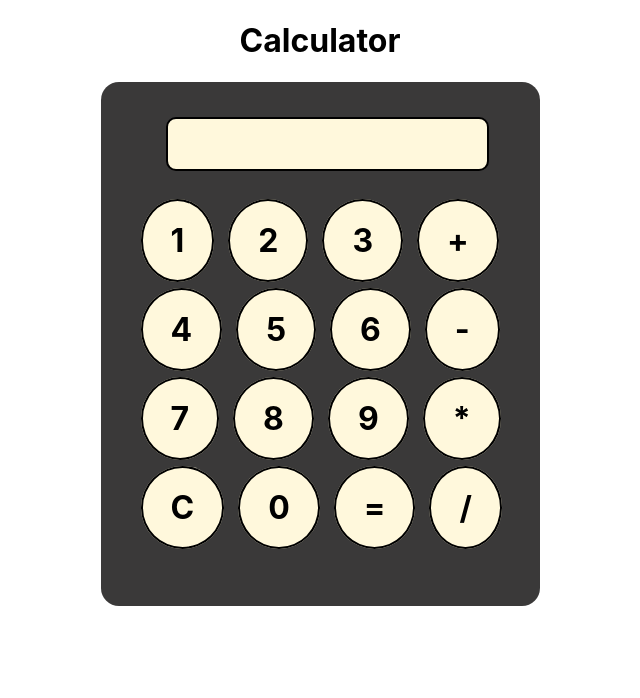
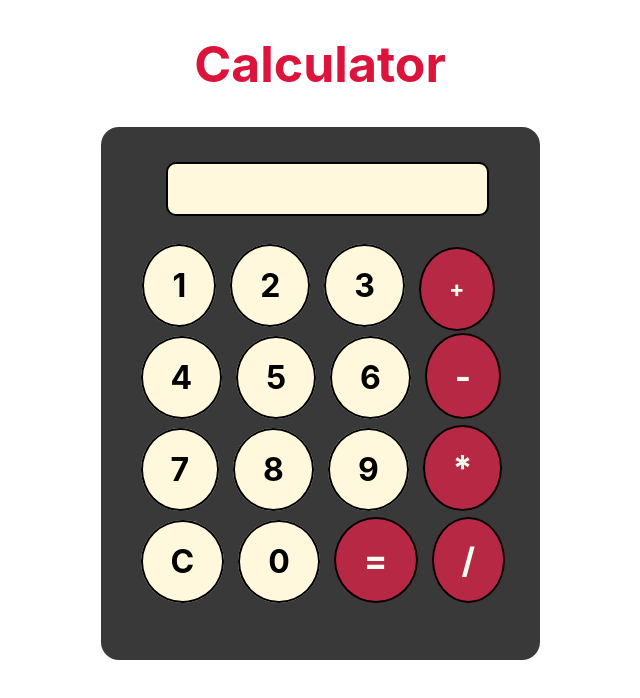
Before and after one commit to innovationcode/basic-calculator-app, a React (Create React App) app in the folder calculator/: page / in a window 1280 px wide. Shown: the top 698 px of the page, without its empty margins (320-960 px from the left). Built offline with nearby package versions, Linux system fonts and the light colour scheme; the HTML template or start-up script is replaced by a standard one.

Commit message:
basic-calculator complete

```diff
--- a/calculator/src/App.css
+++ b/calculator/src/App.css
@@ -1,5 +1,10 @@
 .App {
   text-align: center;
+}
+
+h1 {
+  font-size: 50px;
+  color: crimson;
 }
 
 .calculator {
@@ -30,3 +35,12 @@ li {
   cursor: pointer;
   background-color: cornsilk;
 }
+
+.operationButton {
+    background-color: rgb(182, 40, 68);
+    color: honeydew;
+    font-size: 35px;
+    height: 60px;
+    widows: 50px;
+
+}
--- a/calculator/src/App.js
+++ b/calculator/src/App.js
@@ -18,7 +18,7 @@ class App extends React.Component{
           //calculate retult and update state
           const answer = eval(this.state.equation.join(''));
           this.setState({
-              equation : [],
+              equation : [answer],
               result: answer,
           })
       } else {
@@ -53,7 +53,9 @@ class App extends React.Component{
               <li onClick = {() => this.handleButtonClick(1)}>1</li>
               <li onClick = {() => this.handleButtonClick(2)}>2</li>
               <li onClick = {() => this.handleButtonClick(3)}>3</li>
-              <li onClick = {() => this.handleButtonClick('+')}>+</li>
+              <li className = "operationButton"
+                  onClick = {() => this.handleButtonClick('+')}
+                  style = {{fontSize: "23px", padding: "26px 28px"}}>+</li>
             </ul>
 
             {/* Second Row  */}
@@ -61,7 +63,7 @@ class App extends React.Component{
               <li onClick = {() => this.handleButtonClick(4)}>4</li>
               <li onClick = {() => this.handleButtonClick(5)}>5</li>
               <li onClick = {() => this.handleButtonClick(6)}>6</li>
-              <li onClick = {() => this.handleButtonClick('-')}>-</li>
+              <li className = "operationButton" onClick = {() => this.handleButtonClick('-')}>-</li>
             </ul>
 
             {/* Third Row  */}
@@ -69,15 +71,15 @@ class App extends React.Component{
               <li onClick = {() => this.handleButtonClick(7)}>7</li>
               <li onClick = {() => this.handleButtonClick(8)}>8</li>
               <li onClick = {() => this.handleButtonClick(9)}>9</li>
-              <li onClick = {() => this.handleButtonClick('*')}>*</li>
+              <li className = "operationButton" onClick = {() => this.handleButtonClick('*')}>*</li>
             </ul>
 
             {/* Forth Row  */}
             <ul>
               <li onClick = {() => this.handleButtonClick('C')}>C</li>
               <li onClick = {() => this.handleButtonClick(0)}>0</li>
-              <li onClick = {() => this.handleButtonClick('=')}>=</li>
-              <li onClick = {() => this.handleButtonClick('/')}>/</li>
+              <li className = "operationButton" onClick = {() => this.handleButtonClick('=')}>=</li>
+              <li className = "operationButton" onClick = {() => this.handleButtonClick('/')}>/</li>
             </ul>
         </div>
       </div>
```
